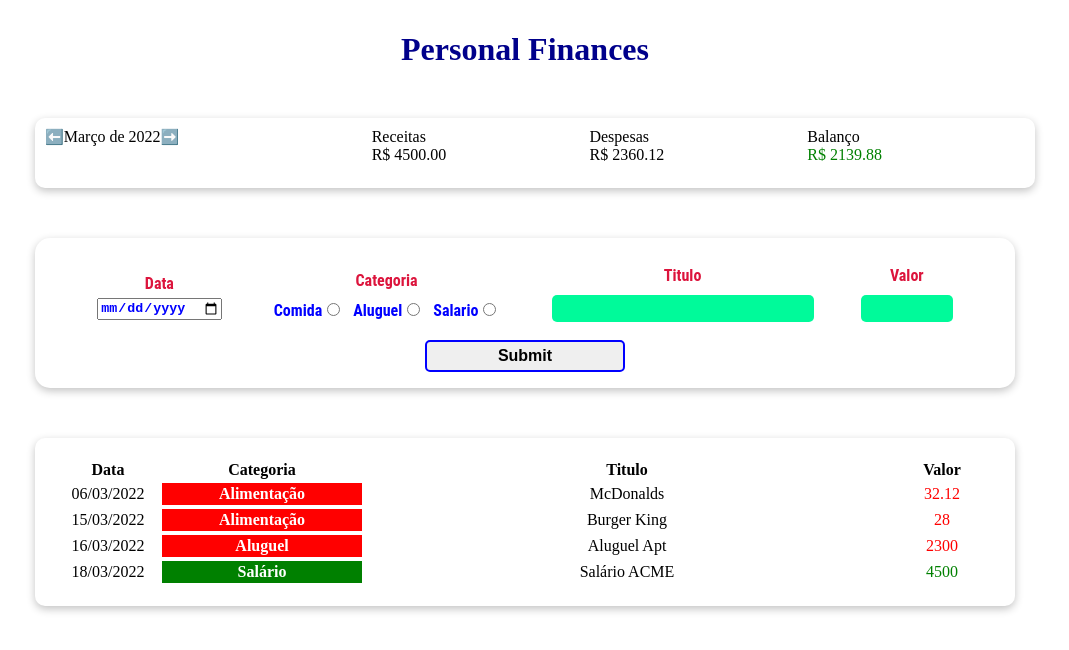
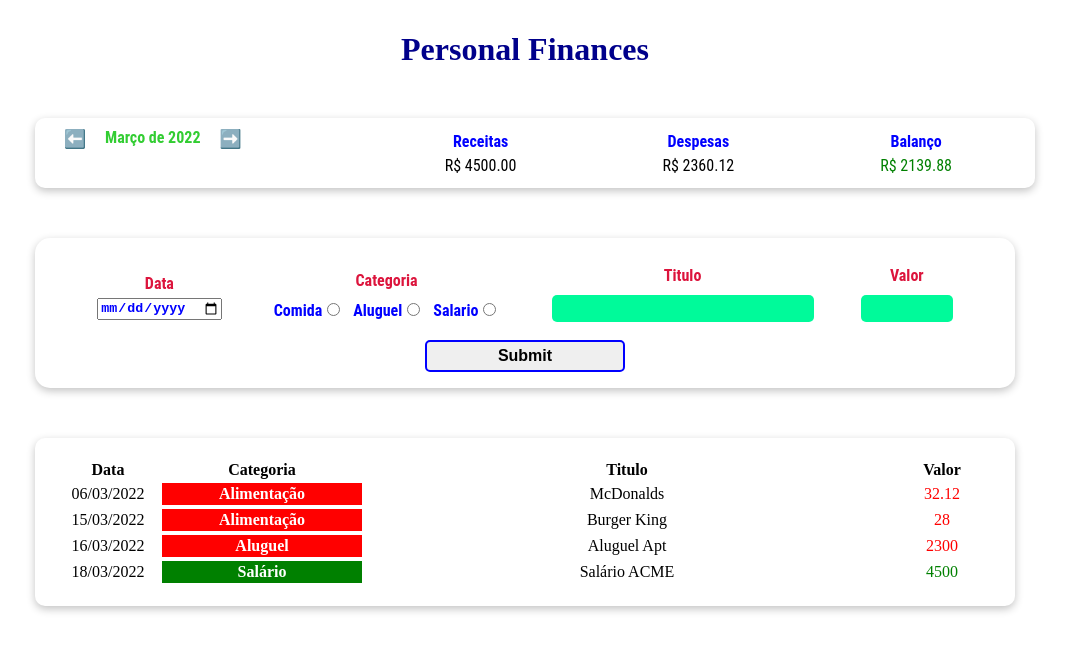
Before and after one commit to santosfk/personal-finances, a React (Vite) app: page / in a window 1280 px wide. Shown: the top 650 px of the page, without its empty margins (115-1184 px from the left). Built offline with nearby package versions, Linux system fonts and the light colour scheme.

Commit message:
creating and modifying info component styling

```diff
--- a/src/components/InfoArea/style.ts
+++ b/src/components/InfoArea/style.ts
@@ -1,6 +1,8 @@
 import styled from "styled-components";
 
 export const Container = styled.div`
+  @import url("https://fonts.googleapis.com/css2?family=Roboto+Condensed:wght@300&display=swap");
+  font-family: "Roboto Condensed", sans-serif;
   width: 100%;
   height: 50px;
   margin: 50px 0px;
@@ -13,15 +15,22 @@
 export const MonthArea = styled.div`
   flex: 1;
   display: flex;
+  color: var(--green);
+  font-weight: bold;
 `;
 export const MonthArrow = styled.div`
-  width: 40;
+  width: 60px;
   text-align: center;
   cursor: pointer;
-  font-size: 15px;
+  font-size: 18px;
+  transition: 0.5s;
+  :hover {
+    transform: translateY(5px);
+  }
 `;
 export const ResumeArea = styled.div`
   flex: 2;
   display: flex;
+  align-items: center;
 `;
 export const MonthTitle = styled.div``;
--- a/src/components/ResumeItem/style.ts
+++ b/src/components/ResumeItem/style.ts
@@ -2,7 +2,14 @@
 export const Container = styled.div`
   flex: 1;
 `;
-export const Title = styled.div``;
+export const Title = styled.div`
+  color: var(--blue);
+  margin-bottom: 5px;
+  text-align: center;
+  font-weight: bold;
+  font-size: 1rem;
+`;
 export const Value = styled.div<{ color?: String }>`
   color: ${(props) => props.color ?? "black"};
+  text-align: center;
 `;
--- a/src/globalStyles.ts
+++ b/src/globalStyles.ts
@@ -2,7 +2,7 @@
 const GlobalStyle = createGlobalStyle`
 :root {
   --blue:#0000ff;
-  --green:#00ff00;
+  --green:#32CD32;
   --white-green:#00FA9A;
   --red:#DC143C;
 }
```
